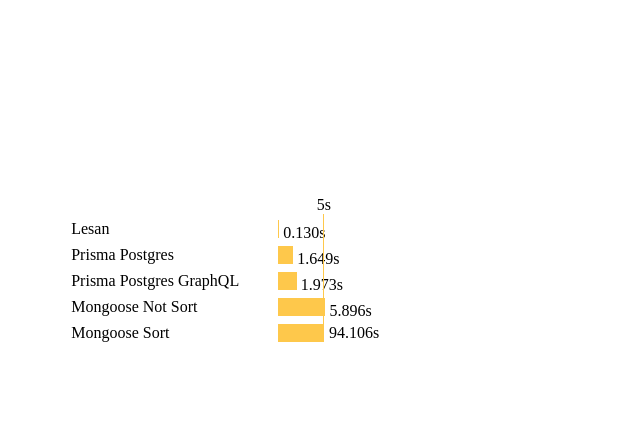
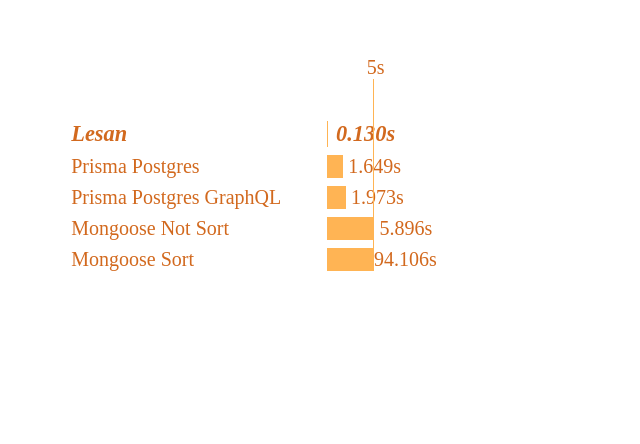
Before and after one commit to MiaadTeam/time-chart, a plain HTML site: page index.html in a window 1280 px wide. Shown: the part 127-571 px from the top of the page, without its empty margins (0-640 px from the left). Drawn offline with Linux system fonts and the light colour scheme.

Commit message:
fixed a lot of css thing

```diff
--- a/index.html
+++ b/index.html
@@ -1,5 +1,6 @@
 <!DOCTYPE html>
 <html lang="en">
+
 <head>
   <meta charset="UTF-8" />
   <meta name="viewport" content="width=device-width, initial-scale=1.0" />
@@ -8,6 +9,7 @@
 </head>
 
 <body>
+  <div class="main-container">
     <div class="animation-container">
       <section class="animation-item lesan">
         <span class="title">Lesan</span>
@@ -46,5 +48,7 @@
         </div>
       </section>
     </div>
+  </div>
 </body>
+
 </html>
--- a/main.css
+++ b/main.css
@@ -3,6 +3,7 @@
 *::after {
   box-sizing: border-box;
 }
+
 :root {
   --background-color: #fff;
   --chart--background-color: #fec84b;
@@ -18,11 +19,18 @@
   overflow: hidden;
 }
 
+.main-container {
+  width: 90%;
+  height: 20rem;
+}
+
 .animation-container {
-  width: 90%;
   display: flex;
   flex-direction: column;
   gap: 0.5rem;
+  font-size: 1.25rem !important;
+  margin-bottom: 4rem;
+  color: chocolate;
 }
 
 .animation-item {
@@ -30,30 +38,58 @@
 }
 
 .animation-item .title {
-  flex: 2;
+  width: 16rem;
 }
 
 .animation-item .details {
-  flex: 9;
+  width: calc(100% - 16rem);
   position: relative;
 }
 
 .animation-item .details .chart {
   display: inline-block;
   height: 100%;
-  background-color: var(--chart--background-color);
+  background-color: #ffb454;
 }
+
 .animation-item .details .time {
-  transform: translateX(10%);
+  position: absolute;
+  left: 0;
+}
+
+.animation-item.lesan {
+  font-size: 1.4rem;
+  font-style: italic;
+  font-weight: bold;
+}
+
+.animation-item.lesan .details .time {
+  left: 1%;
+}
+
+.animation-item.prisma-postgres .details .time {
+  animation: prisma-postgres-time 1649ms linear forwards;
+}
+
+.animation-item.prisma-postgres-graphql .details .time {
+  animation: prisma-postgres-graphql-time 1973ms linear forwards;
+}
+
+.animation-item.mongoose-no-sort .details .time {
+  animation: mongoose-no-sort-time 5896ms linear forwards;
+}
+
+.animation-item.mongoose-sort .details .time {
+  animation: mongoose-sort-time 94106ms linear forwards;
 }
 
 .animation-item.lesan .details .chart {
-  width: 0.12%;
+  width: 0.130%;
   animation: lesan 130ms linear forwards;
 }
 
 .animation-item.prisma-postgres .details .chart {
-  width: 1.64%;
+  width: 1.78%;
   animation: prisma-postgres 1649ms linear forwards;
 }
 
@@ -61,12 +97,9 @@
   width: 2%;
   animation: prisma-postgres-graphql 1973ms linear forwards;
 }
-.animation-item.prisma-postgres-graphql .details .time {
-  flex-shrink: 0;
-}
 
 .animation-item.mongoose-no-sort .details .chart {
-  width: 6%;
+  width: 6.2%;
   animation: mongoose-no-sort 5896ms linear forwards;
 }
 
@@ -76,7 +109,7 @@
 }
 
 .animation-item.mongoose-sort .details .chart {
-  width: calc(100% - 4rem);
+  width: 100%;
   animation: mongoose-sort 94106ms linear forwards;
 }
 
@@ -85,8 +118,8 @@
   transform: translateX(-100%);
   bottom: 0;
   width: 1px;
-  height: 8rem;
-  background-color: var(--chart--background-color);
+  height: 12rem;
+  background-color: #ffb454;
   animation: line-bar 94106ms linear forwards;
 }
 
@@ -98,6 +131,46 @@
   content: counter(count) "s";
   animation: line-bar 94106ms linear forwards;
   animation: counter 94106ms linear forwards;
+}
+
+@keyframes prisma-postgres-time {
+  0% {
+    left: 0;
+  }
+
+  100% {
+    left: 2.4%;
+  }
+}
+
+@keyframes prisma-postgres-graphql-time {
+  0% {
+    left: 0;
+  }
+
+  100% {
+    left: 2.7%;
+  }
+}
+
+@keyframes mongoose-no-sort-time {
+  0% {
+    left: 0;
+  }
+
+  100% {
+    left: 7%;
+  }
+}
+
+@keyframes mongoose-sort-time {
+  0% {
+    left: 0;
+  }
+
+  100% {
+    left: 100%;
+  }
 }
 
 /* the counter animation */
@@ -490,7 +563,7 @@
   }
 
   to {
-    left: calc(100% - 4rem);
+    left: 100%;
   }
 }
 
@@ -501,7 +574,7 @@
   }
 
   to {
-    width: 0.12%;
+    width: 0.130%;
   }
 }
 
@@ -511,7 +584,7 @@
   }
 
   to {
-    width: 1.64%;
+    width: 1.78%;
   }
 }
 
@@ -521,7 +594,7 @@
   }
 
   to {
-    width: 2%;
+    width: 2.1%;
   }
 }
 
@@ -531,7 +604,7 @@
   }
 
   to {
-    width: 6%;
+    width: 6.2%;
   }
 }
 
@@ -541,6 +614,6 @@
   }
 
   to {
-    width: calc(100% - 4rem);
+    width: 100%;
   }
 }
```
Lines whose indentation alone changed are shown as unchanged.
